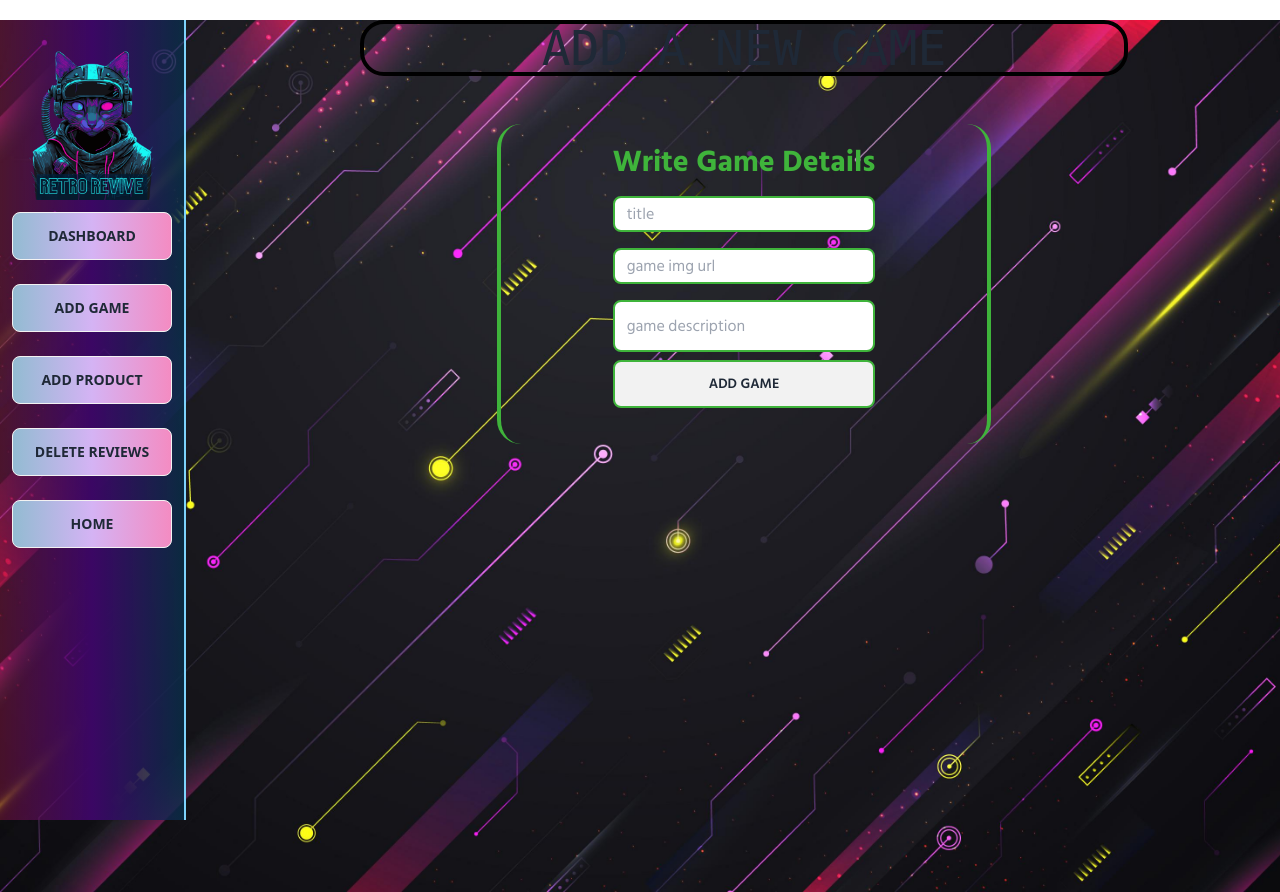
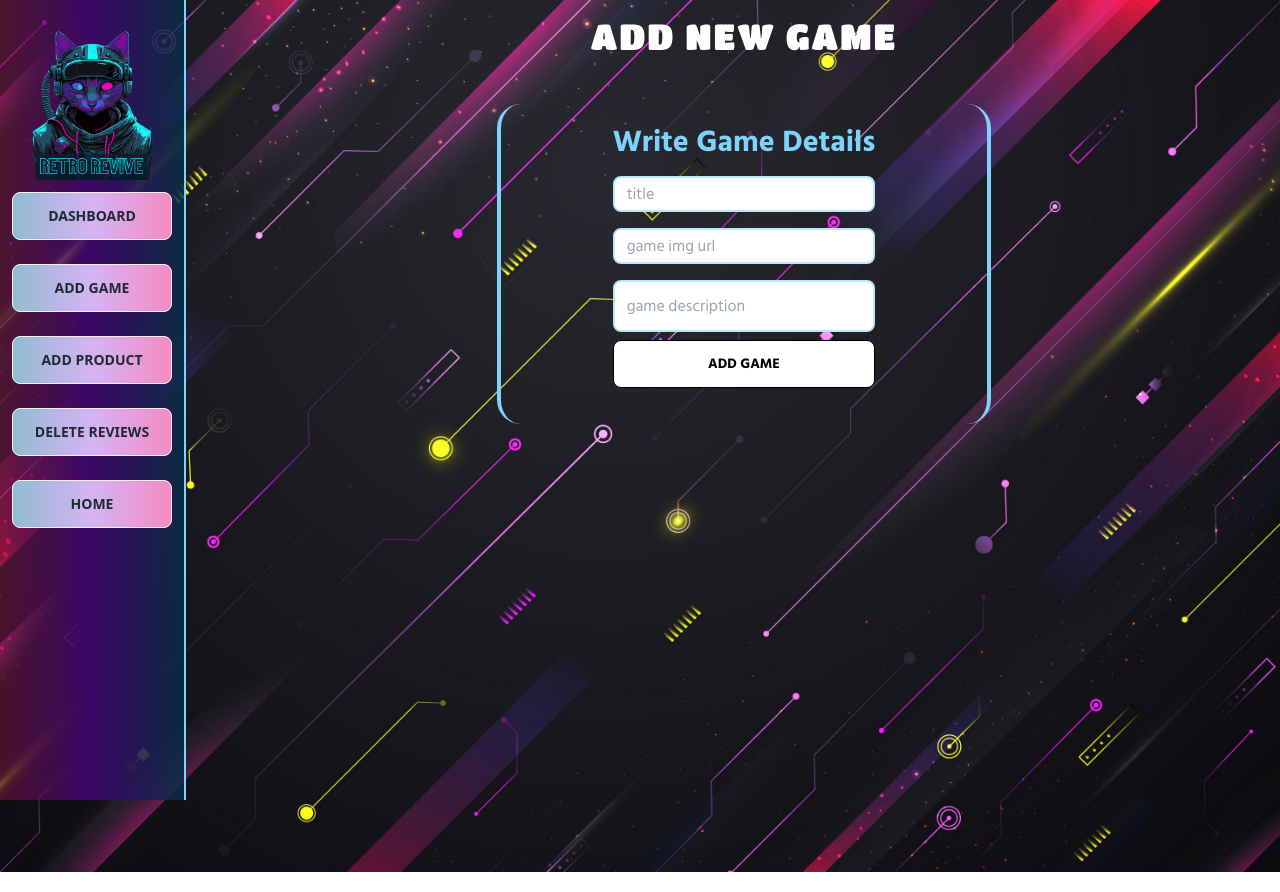
Before and after one commit to ayon121/RetroRevive_Frontend, a React (Vite) app: page /dashboard/addgame in a window 1280 px wide. Built offline with nearby package versions, Linux system fonts and the light colour scheme; no server answers; sample sign-in values are in the browser's storage; a web font is replaced by a local one.

Commit message:
add new game

```diff
--- a/src/Components/Dashboard/AddGame.jsx
+++ b/src/Components/Dashboard/AddGame.jsx
@@ -2,6 +2,7 @@
 // import PropTypes from 'prop-types';
 
 import { ToastContainer, toast } from "react-toastify";
+import Title from "../Title/Title";
 
 const AddGame = () => {
     const handleAddGame = e => {
@@ -33,18 +34,18 @@ const AddGame = () => {
     }
     return (
         <div>
-            <h1 className="text-center px-3 text-4xl md:text-5xl uppercase mt-5 mb-4 font-mono border-4 rounded-3xl border-black max-w-3xl mx-auto">Add a new game</h1>
+            <Title title={'Add New Game'}></Title>
             <div>
                 <div className="flex  justify-center w-full h-screen font-Hind px-3">
                     <div className=" max-w-4xl mx-auto rounded-2xl flex h-96 py-8 px-3" >
                         {/* login form */}
-                        <div className="flex flex-row gap-4  py-1 px-28  border-x-4 rounded-3xl border-[#3fb43b] h-full">
+                        <div className="flex flex-row gap-4  py-1 px-28  border-x-4 rounded-3xl border-sky-300 h-full">
                             <form className='flex flex-col' onSubmit={handleAddGame}>
-                                <h1 className=" text-3xl md:text-2xl lg:text-3xl font-bold mt-4 mb-2 text-[#3fb43b]">Write Game Details </h1>
-                                <input className="py-1 px-3  my-2 border-2 border-[#3fb43b] rounded-lg" type="title" name="title" placeholder="title" />
-                                <input className="py-1 px-3  my-2 border-2 border-[#3fb43b] rounded-lg" type="text" name="img" placeholder="game img url" />
-                                <input className="py-3 px-3  my-2 border-2 border-[#3fb43b] rounded-lg" type="text" name="description" placeholder="game description" />
-                                <input className="btn border-2 border-[#3fb43b] hover:bg-[#3fb43b] hover:text-white" type="submit" value="ADD GAME" />
+                                <h1 className=" text-3xl md:text-2xl lg:text-3xl font-bold mt-4 mb-2 text-sky-300">Write Game Details </h1>
+                                <input className="py-1 px-3  my-2 border-2 border-sky-200 hover:border-pink-600 rounded-lg" type="title" name="title" placeholder="title" />
+                                <input className="py-1 px-3  my-2 border-2 border-sky-200 hover:border-pink-600 rounded-lg" type="text" name="img" placeholder="game img url" />
+                                <input className="py-3 px-3  my-2 border-2 border-sky-200 hover:border-pink-600 rounded-lg" type="text" name="description" placeholder="game description" />
+                                <input  className='btn bg-white text-black font-bold hover:text-pink-600 border-black hover:border-pink-600' type="submit" value="ADD GAME" />
 
                             </form>
 
```
